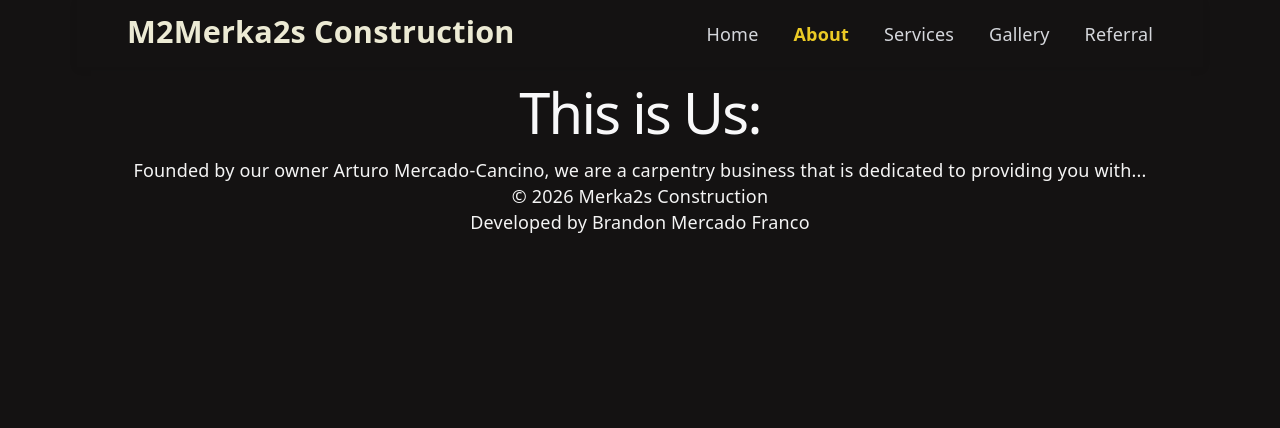
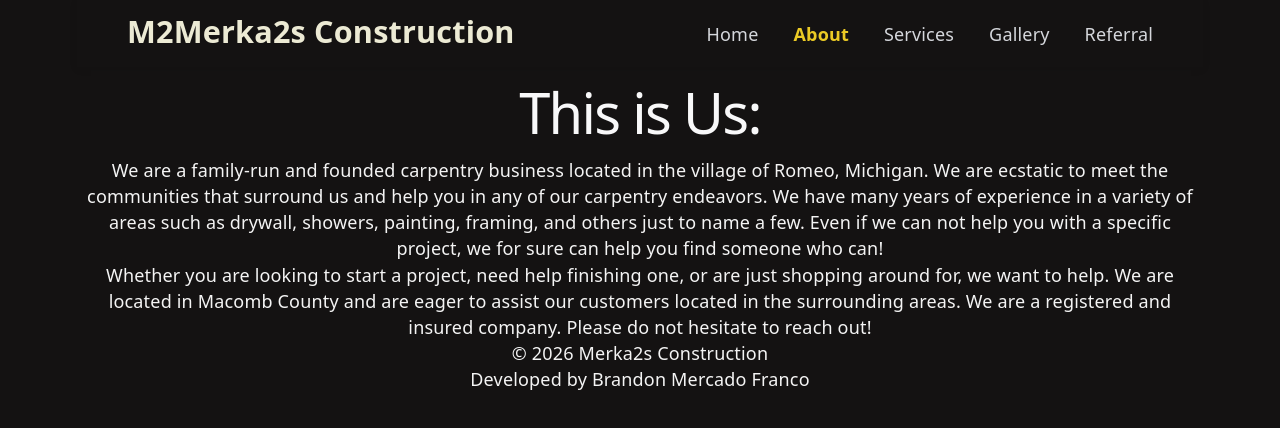
Before and after one commit to BranMerx/M2Merka2sConstruction, a React (Vite) app: page /about in a window 1280 px wide. Shown: the top 428 px of the page. Built offline with nearby package versions, Linux system fonts and the light colour scheme; no server answers.

Commit message:
Editing the about section

```diff
--- a/src/pages/About.tsx
+++ b/src/pages/About.tsx
@@ -2,7 +2,14 @@ function About() {
     return (
         <div>
             <h1>This is Us:</h1>
-            <p>Founded by our owner Arturo Mercado-Cancino, we are a carpentry business that is dedicated to providing you with...</p>
+            <p>We are a family-run and founded carpentry business located in the village of Romeo, Michigan. We are
+            ecstatic to meet the communities that surround us and help you in any of our carpentry endeavors.
+            We have many years of experience in a variety of areas such as drywall, showers, painting, framing,
+            and others just to name a few. Even if we can not help you with a specific project, we for sure can
+            help you find someone who can!</p>
+            <p>Whether you are looking to start a project, need help finishing one, or are just shopping around for,
+            we want to help. We are located in Macomb County and are eager to assist our customers located in the
+            surrounding areas. We are a registered and insured company. Please do not hesitate to reach out!</p>
         </div>
     );
 }
--- a/src/pages/Home.tsx
+++ b/src/pages/Home.tsx
@@ -8,8 +8,11 @@ function Home() {
                 style={{border: '4px solid #ebca25', borderRadius:'8px'}}
                 width="200"/>
             <h1>Welcome to M2 Merka2s Construction</h1>
-            <p>Built On Trust. Built By Family. Built To Last.</p>
-            <p>A Family Business You can Trust.</p>
+            <h2>Built On Trust. Built By Family. Built To Last.</h2>
+            <h2>A Family Business You can Trust.</h2>
+            <h3>Contact Information:</h3>
+            <h3>586-894-3206</h3>
+            <h3>lobitoman1@live.com</h3>
         </div>
     );
 }
```
